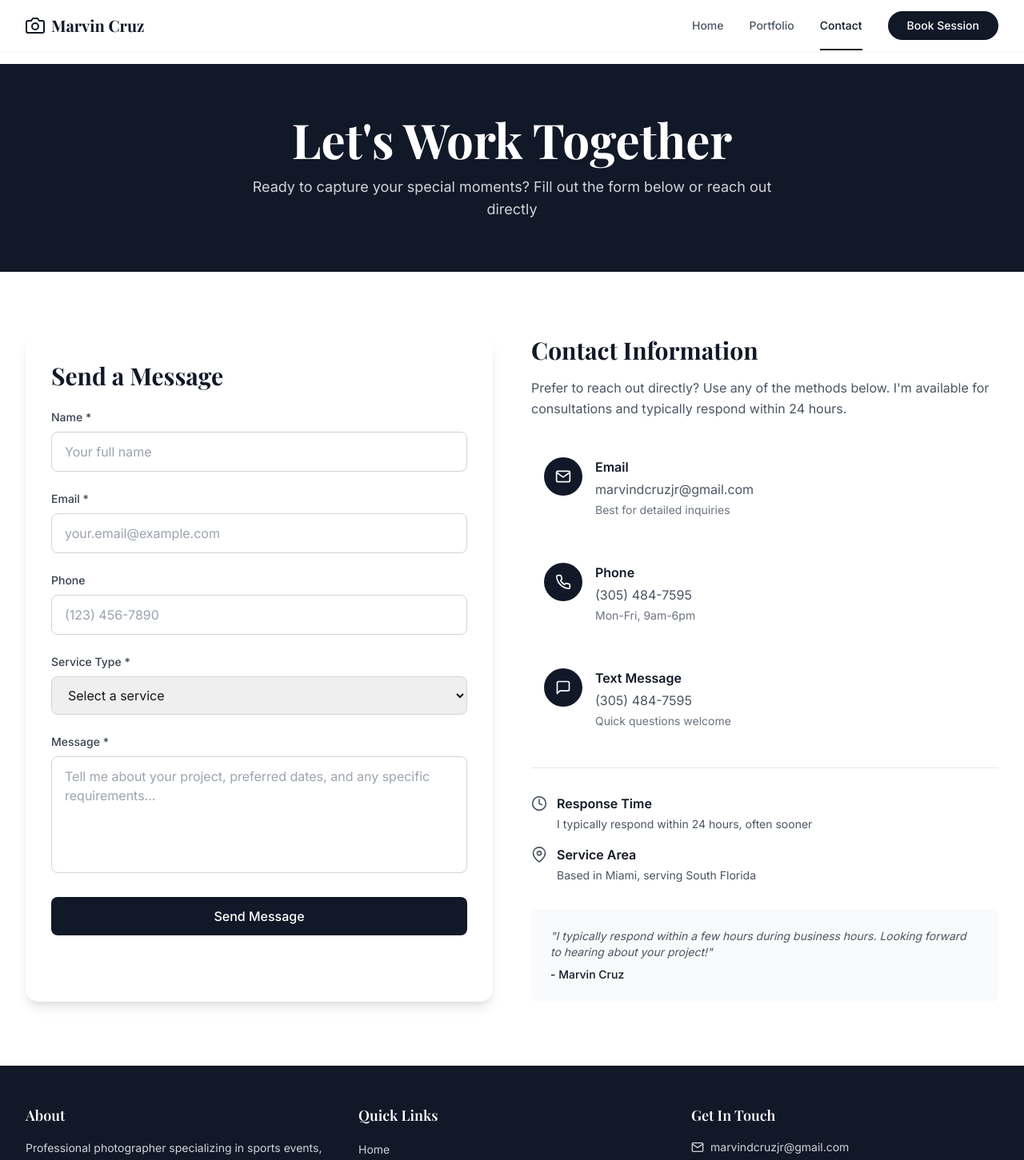
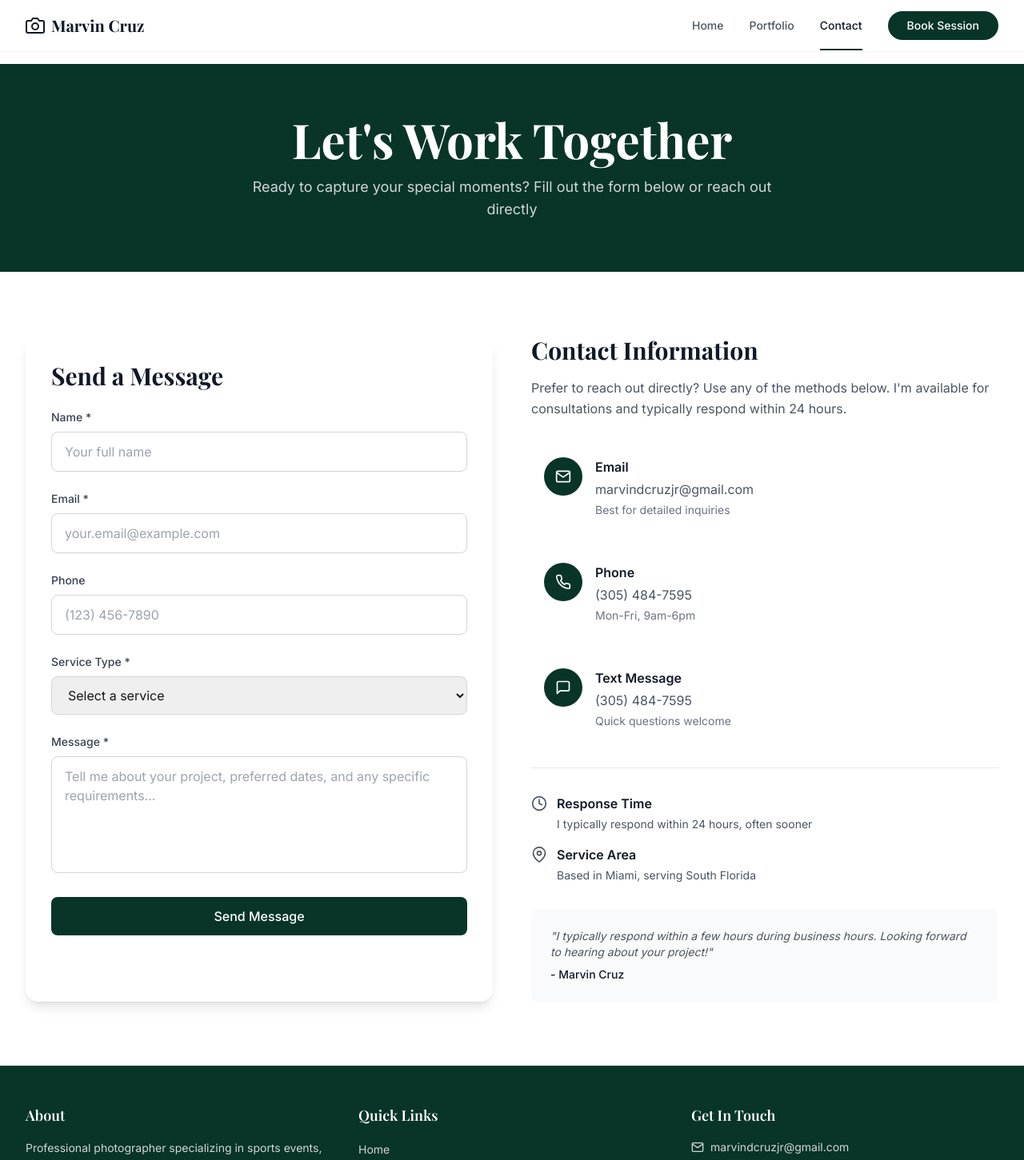
Before and after one commit to cdeleon-305/marvin-cruz-photography, a Next.js app: page /contact in a window 1280 px wide. Shown: the top 1451 px of the page at 80% size. Built offline with nearby package versions, Linux system fonts and the light colour scheme; a web font is replaced by a local one.

Commit message:
chore: update background color to hex value

```diff
--- a/app/contact/page.tsx
+++ b/app/contact/page.tsx
@@ -10,7 +10,7 @@
 export default function Contact() {
   return (
     <div className="pt-20">
-      <div className="bg-gray-900 text-white py-16 px-4 sm:px-6 lg:px-8">
+      <div className="bg-brand text-white py-16 px-4 sm:px-6 lg:px-8">
         <div className="max-w-7xl mx-auto text-center">
           <h1 className="font-display text-4xl md:text-6xl font-bold mb-4">
             Let's Work Together
--- a/app/portfolio/page.tsx
+++ b/app/portfolio/page.tsx
@@ -29,7 +29,7 @@
 export default function Portfolio() {
   return (
     <div className="pt-20">
-      <div className="bg-gray-900 text-white py-16 px-4 sm:px-6 lg:px-8">
+      <div className="bg-brand text-white py-16 px-4 sm:px-6 lg:px-8">
         <div className="max-w-7xl mx-auto text-center">
           <h1 className="font-display text-4xl md:text-6xl font-bold mb-4">
             Portfolio
--- a/components/CallToAction.tsx
+++ b/components/CallToAction.tsx
@@ -2,7 +2,7 @@
 
 export default function CallToAction() {
   return (
-    <section className="py-20 px-4 sm:px-6 lg:px-8 bg-gray-900 text-white">
+    <section className="py-20 px-4 sm:px-6 lg:px-8 bg-brand text-white">
       <div className="max-w-4xl mx-auto text-center">
         <h2 className="font-display text-4xl md:text-5xl font-bold mb-6">
           Ready to Capture Your Moments?
--- a/components/ContactForm.tsx
+++ b/components/ContactForm.tsx
@@ -73,7 +73,7 @@
             required
             value={formData.name}
             onChange={handleChange}
-            className="w-full px-4 py-3 border border-gray-300 rounded-lg focus:ring-2 focus:ring-gray-900 focus:border-transparent transition-colors"
+            className="w-full px-4 py-3 border border-gray-300 rounded-lg focus:ring-2 focus:ring-brand focus:border-transparent transition-colors"
             placeholder="Your full name"
           />
         </div>
@@ -90,7 +90,7 @@
             required
             value={formData.email}
             onChange={handleChange}
-            className="w-full px-4 py-3 border border-gray-300 rounded-lg focus:ring-2 focus:ring-gray-900 focus:border-transparent transition-colors"
+            className="w-full px-4 py-3 border border-gray-300 rounded-lg focus:ring-2 focus:ring-brand focus:border-transparent transition-colors"
             placeholder="your.email@example.com"
           />
         </div>
@@ -106,7 +106,7 @@
             name="phone"
             value={formData.phone}
             onChange={handleChange}
-            className="w-full px-4 py-3 border border-gray-300 rounded-lg focus:ring-2 focus:ring-gray-900 focus:border-transparent transition-colors"
+            className="w-full px-4 py-3 border border-gray-300 rounded-lg focus:ring-2 focus:ring-brand focus:border-transparent transition-colors"
             placeholder="(123) 456-7890"
           />
         </div>
@@ -122,7 +122,7 @@
             required
             value={formData.serviceType}
             onChange={handleChange}
-            className="w-full px-4 py-3 border border-gray-300 rounded-lg focus:ring-2 focus:ring-gray-900 focus:border-transparent transition-colors"
+            className="w-full px-4 py-3 border border-gray-300 rounded-lg focus:ring-2 focus:ring-brand focus:border-transparent transition-colors"
           >
             <option value="">Select a service</option>
             <option value="sports">Sports Photography</option>
@@ -144,7 +144,7 @@
             rows={5}
             value={formData.message}
             onChange={handleChange}
-            className="w-full px-4 py-3 border border-gray-300 rounded-lg focus:ring-2 focus:ring-gray-900 focus:border-transparent transition-colors resize-none"
+            className="w-full px-4 py-3 border border-gray-300 rounded-lg focus:ring-2 focus:ring-brand focus:border-transparent transition-colors resize-none"
             placeholder="Tell me about your project, preferred dates, and any specific requirements..."
           />
         </div>
@@ -153,7 +153,7 @@
         <button
           type="submit"
           disabled={status === "loading"}
-          className="w-full bg-gray-900 text-white px-8 py-3 rounded-lg font-medium hover:bg-gray-800 transition-colors disabled:opacity-50 disabled:cursor-not-allowed"
+          className="w-full bg-brand text-white px-8 py-3 rounded-lg font-medium hover:bg-brand-dark transition-colors disabled:opacity-50 disabled:cursor-not-allowed"
         >
           {status === "loading" ? "Sending..." : "Send Message"}
         </button>
--- a/components/ContactInfo.tsx
+++ b/components/ContactInfo.tsx
@@ -21,7 +21,7 @@
           className="flex items-start space-x-4 p-4 rounded-lg hover:bg-gray-50 transition-colors group"
         >
           <div className="flex-shrink-0">
-            <div className="w-12 h-12 bg-gray-900 text-white rounded-full flex items-center justify-center group-hover:bg-gray-800 transition-colors">
+            <div className="w-12 h-12 bg-brand text-white rounded-full flex items-center justify-center group-hover:bg-gray-800 transition-colors">
               <FiMail className="w-5 h-5" />
             </div>
           </div>
@@ -38,7 +38,7 @@
           className="flex items-start space-x-4 p-4 rounded-lg hover:bg-gray-50 transition-colors group"
         >
           <div className="flex-shrink-0">
-            <div className="w-12 h-12 bg-gray-900 text-white rounded-full flex items-center justify-center group-hover:bg-gray-800 transition-colors">
+            <div className="w-12 h-12 bg-brand text-white rounded-full flex items-center justify-center group-hover:bg-gray-800 transition-colors">
               <FiPhone className="w-5 h-5" />
             </div>
           </div>
@@ -55,7 +55,7 @@
           className="flex items-start space-x-4 p-4 rounded-lg hover:bg-gray-50 transition-colors group"
         >
           <div className="flex-shrink-0">
-            <div className="w-12 h-12 bg-gray-900 text-white rounded-full flex items-center justify-center group-hover:bg-gray-800 transition-colors">
+            <div className="w-12 h-12 bg-brand text-white rounded-full flex items-center justify-center group-hover:bg-gray-800 transition-colors">
               <FiMessageSquare className="w-5 h-5" />
             </div>
           </div>
--- a/components/Footer.tsx
+++ b/components/Footer.tsx
@@ -5,7 +5,7 @@
   const currentYear = new Date().getFullYear();
 
   return (
-    <footer className="bg-gray-900 text-gray-300">
+    <footer className="bg-brand text-gray-300">
       <div className="max-w-7xl mx-auto px-4 sm:px-6 lg:px-8 py-12">
         <div className="grid grid-cols-1 md:grid-cols-3 gap-8">
           {/* About */}
--- a/components/Navigation.tsx
+++ b/components/Navigation.tsx
@@ -43,13 +43,13 @@
               >
                 {link.label}
                 {isActive(link.href) && (
-                  <span className="absolute -bottom-[21px] left-0 right-0 h-0.5 bg-gray-900" />
+                  <span className="absolute -bottom-[21px] left-0 right-0 h-0.5 bg-brand" />
                 )}
               </Link>
             ))}
             <Link
               href="/contact"
-              className="bg-gray-900 text-white px-6 py-2 rounded-full text-sm font-medium hover:bg-gray-800 transition-colors"
+              className="bg-brand text-white px-6 py-2 rounded-full text-sm font-medium hover:bg-brand-dark transition-colors"
             >
               Book Session
             </Link>
@@ -86,7 +86,7 @@
               <Link
                 href="/contact"
                 onClick={() => setIsOpen(false)}
-                className="bg-gray-900 text-white px-6 py-2 rounded-full text-base font-medium hover:bg-gray-800 transition-colors text-center"
+                className="bg-brand text-white px-6 py-2 rounded-full text-base font-medium hover:bg-brand-dark transition-colors text-center"
               >
                 Book Session
               </Link>
--- a/components/PortfolioGallery.tsx
+++ b/components/PortfolioGallery.tsx
@@ -77,7 +77,7 @@
                 onClick={() => setSelectedCategory(category.id)}
                 className={`px-6 py-2 rounded-full font-medium transition-colors ${
                   selectedCategory === category.id
-                    ? "bg-gray-900 text-white"
+                    ? "bg-brand text-white"
                     : "bg-gray-200 text-gray-700 hover:bg-gray-300"
                 }`}
               >
--- a/tailwind.config.ts
+++ b/tailwind.config.ts
@@ -11,6 +11,11 @@
       colors: {
         background: "var(--background)",
         foreground: "var(--foreground)",
+        brand: {
+          DEFAULT: '#083528',
+          dark: '#062419',
+          light: '#0a4635',
+        },
       },
       fontFamily: {
         sans: ['var(--font-inter)', 'system-ui', 'sans-serif'],
```
